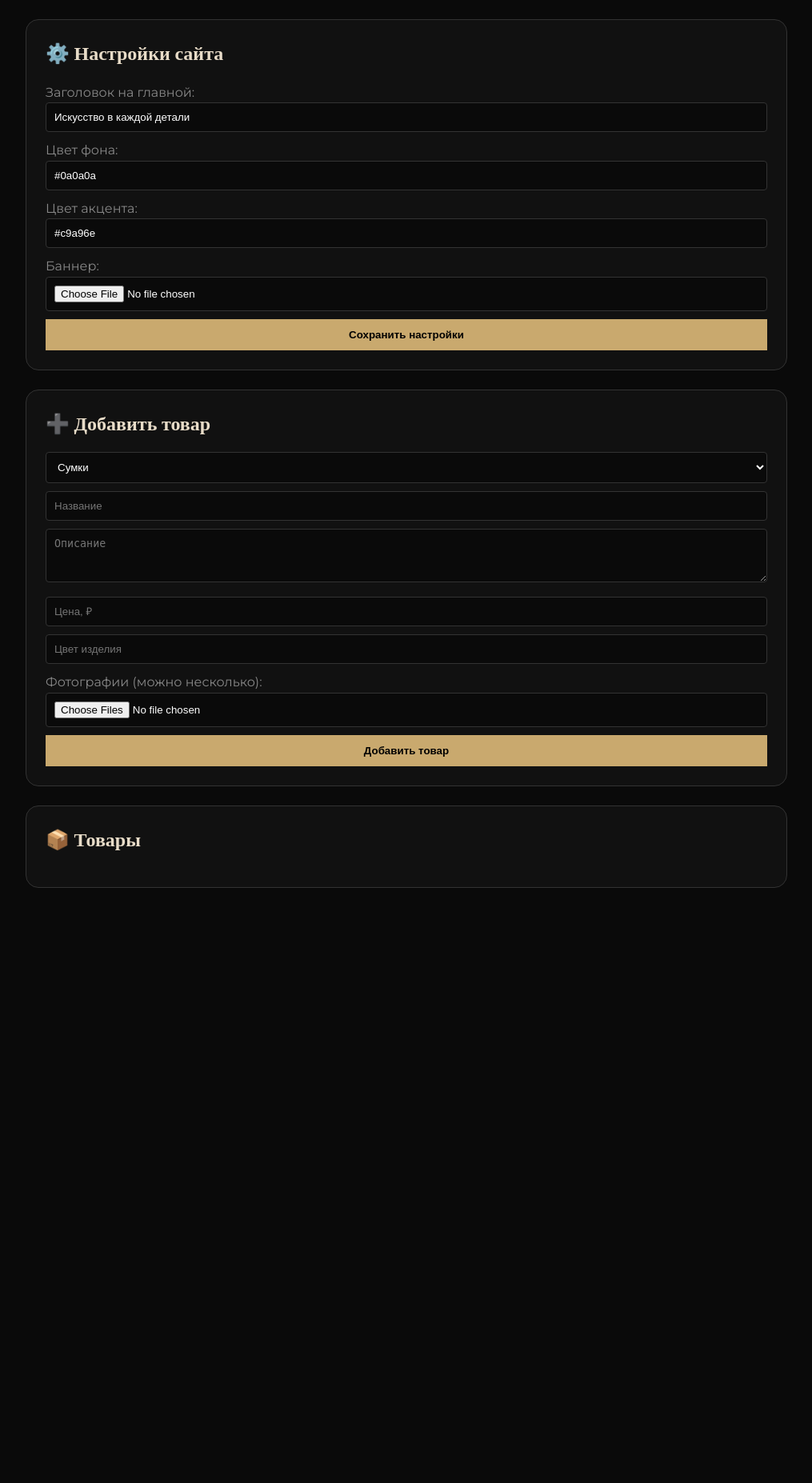
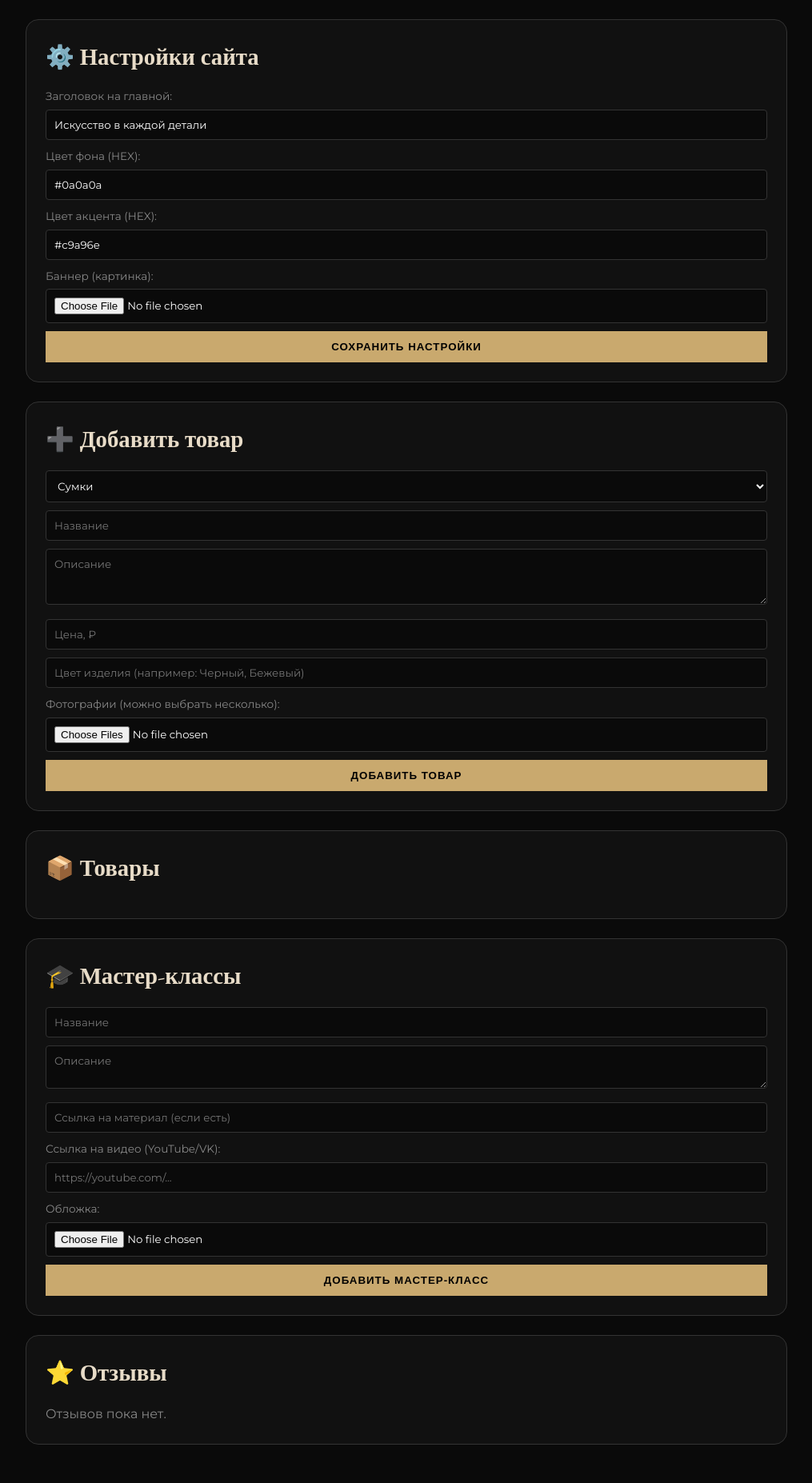
Before and after one commit to euphoric157/euphoric, a Flask app: page /admin in a window 1280 px wide. Shown: the part 102-1956 px from the top of the page at 80% size, without its empty margins (132-1147 px from the left). Before the commit the page ends 1212 px from the top, so only its background shows below. Run offline with Flask 3, Linux system fonts and the light colour scheme; the visitor is signed in with stand-in values (Sample User, id 1); data comes from the database, SQL or seed files in the repository; data that the repository does not hold is empty.

Commit message:
Update admin.html

```diff
--- a/templates/admin.html
+++ b/templates/admin.html
@@ -7,28 +7,43 @@
 <link rel="stylesheet" href="/static/style.css">
 <style>
     .admin-block { background:#111; border: 1px solid #333; border-radius:16px; padding:24px; margin-bottom: 24px; }
-    .admin-block h2 { color:#e8dcc8; font-family:'Cormorant Garamond', serif; margin-bottom:15px; }
-    .admin-form input, .admin-form select, .admin-form textarea { width: 100%; padding: 10px; margin-bottom: 10px; background: #0a0a0a; border: 1px solid #333; color: #fff; border-radius: 4px; }
-    .admin-form button { background: #c9a96e; color: #000; padding: 12px 24px; border: none; cursor: pointer; font-weight: bold; width: 100%; }
+    .admin-block h2 { color:#e8dcc8; font-family:'Cormorant Garamond', serif; margin-bottom:15px; font-size: 1.8rem; }
+    .admin-form input, .admin-form select, .admin-form textarea { width: 100%; padding: 10px; margin-bottom: 10px; background: #0a0a0a; border: 1px solid #333; color: #fff; border-radius: 4px; font-family: 'Montserrat', sans-serif; }
+    .admin-form button { background: #c9a96e; color: #000; padding: 12px 24px; border: none; cursor: pointer; font-weight: bold; width: 100%; text-transform: uppercase; letter-spacing: 1px; }
     .admin-row { border-bottom: 1px solid #222; padding: 15px 0; display: flex; gap: 15px; flex-wrap: wrap; align-items: flex-start; }
-    .danger { background: #e74c3c !important; color: #fff !important; }
+    .danger { background: #e74c3c !important; color: #fff !important; border: none; cursor: pointer; }
+    .admin-form label { display: block; color: #888; font-size: 0.85rem; margin-bottom: 5px; }
 </style>
 </head>
 <body>
-<header><h1>Админка EUPHORIC</h1><nav><a href="/admin/logout" style="color:#c9a96e;">Выйти</a></nav></header>
+<header>
+    <h1>Админка EUPHORIC</h1>
+    <nav><a href="/admin/logout" style="color:#c9a96e;">Выйти</a></nav>
+</header>
+
 <div style="max-width:1000px; margin: 0 auto; padding: 24px;">
 
+<!-- 1. НАСТРОЙКИ САЙТА -->
 <section class="admin-block">
   <h2>⚙️ Настройки сайта</h2>
   <form action="/admin/settings" method="post" enctype="multipart/form-data" class="admin-form">
-    <label style="color:#888;">Заголовок на главной:</label><input name="site_title" value="{{ site_settings.site_title }}">
-    <label style="color:#888;">Цвет фона:</label><input name="bg_color" value="{{ site_settings.bg_color }}">
-    <label style="color:#888;">Цвет акцента:</label><input name="accent_color" value="{{ site_settings.accent_color }}">
-    <label style="color:#888;">Баннер:</label><input type="file" name="banner_image" accept="image/*">
+    <label>Заголовок на главной:</label>
+    <input name="site_title" value="{{ site_settings.site_title }}">
+
+    <label>Цвет фона (HEX):</label>
+    <input name="bg_color" value="{{ site_settings.bg_color }}">
+
+    <label>Цвет акцента (HEX):</label>
+    <input name="accent_color" value="{{ site_settings.accent_color }}">
+
+    <label>Баннер (картинка):</label>
+    <input type="file" name="banner_image" accept="image/*">
+
     <button type="submit">Сохранить настройки</button>
   </form>
 </section>
 
+<!-- 2. ДОБАВЛЕНИЕ ТОВАРА -->
 <section class="admin-block">
   <h2>➕ Добавить товар</h2>
   <form action="/admin/product/add" method="post" enctype="multipart/form-data" class="admin-form">
@@ -46,21 +61,25 @@
       <option value="obvesy">Обвесы (Аксессуары)</option>
       <option value="toys">Новогодние игрушки 🎄</option>
     </select>
+
     <input name="title" placeholder="Название" required>
     <textarea name="description" placeholder="Описание" rows="3"></textarea>
     <input name="price" type="number" placeholder="Цена, ₽" required>
-    <input name="color" placeholder="Цвет изделия">
-    <label style="color:#888;">Фотографии (можно несколько):</label>
+    <input name="color" placeholder="Цвет изделия (например: Черный, Бежевый)">
+
+    <label>Фотографии (можно выбрать несколько):</label>
     <input name="images" type="file" accept="image/*" multiple>
+
     <button type="submit">Добавить товар</button>
   </form>
 </section>
 
+<!-- 3. СПИСОК ТОВАРОВ -->
 <section class="admin-block">
   <h2>📦 Товары</h2>
   {% for p in products %}
   <div class="admin-row">
-    <div style="flex:1;">
+    <div style="flex:1; min-width: 250px;">
       <form action="/admin/product/{{ p['id'] }}/edit" method="post" class="admin-form">
         <select name="category">
           <option value="bags" {% if p['category']=='bags' %}selected{% endif %}>Сумки</option>
@@ -84,11 +103,57 @@
       </form>
     </div>
     <form action="/admin/product/{{ p['id'] }}/delete" method="post" onsubmit="return confirm('Удалить?')">
-      <button class="danger" style="padding: 10px; width: auto;">Удалить</button>
+      <button class="danger" style="padding: 10px;">Удалить</button>
     </form>
   </div>
   {% endfor %}
 </section>
+
+<!-- 4. МАСТЕР-КЛАССЫ -->
+<section class="admin-block">
+  <h2>🎓 Мастер-классы</h2>
+  <form action="/admin/workshop/add" method="post" enctype="multipart/form-data" class="admin-form">
+    <input name="title" placeholder="Название" required>
+    <textarea name="description" placeholder="Описание" rows="2"></textarea>
+    <input name="link" placeholder="Ссылка на материал (если есть)">
+
+    <label>Ссылка на видео (YouTube/VK):</label>
+    <input name="video" placeholder="https://youtube.com/...">
+
+    <label>Обложка:</label>
+    <input name="image" type="file" accept="image/*">
+
+    <button type="submit">Добавить мастер-класс</button>
+  </form>
+
+  {% for w in workshops %}
+  <div class="admin-row" style="justify-content: space-between; align-items: center; margin-top: 10px;">
+    <b style="color:#c9a96e;">{{ w['title'] }}</b>
+    <form action="/admin/workshop/{{ w['id'] }}/delete" method="post">
+      <button class="danger" style="padding: 6px 14px;">Удалить</button>
+    </form>
+  </div>
+  {% endfor %}
+</section>
+
+<!-- 5. ОТЗЫВЫ -->
+<section class="admin-block">
+  <h2>⭐ Отзывы</h2>
+  {% for r in reviews %}
+  <div class="admin-row" style="justify-content: space-between; align-items: center;">
+    <div>
+        <b style="color:#c9a96e;">{{ r['name'] }}</b> ({{ r['rating'] }} ★)<br>
+        <span style="color:#888; font-size:0.9rem;">{{ r['text'][:50] }}...</span>
+    </div>
+    <form action="/admin/review/{{ r['id'] }}/delete" method="post">
+      <button class="danger" style="padding: 6px 14px;">Удалить</button>
+    </form>
+  </div>
+  {% else %}
+  <p style="color:#888;">Отзывов пока нет.</p>
+  {% endfor %}
+</section>
+
 </div>
 </body>
 </html>
```
